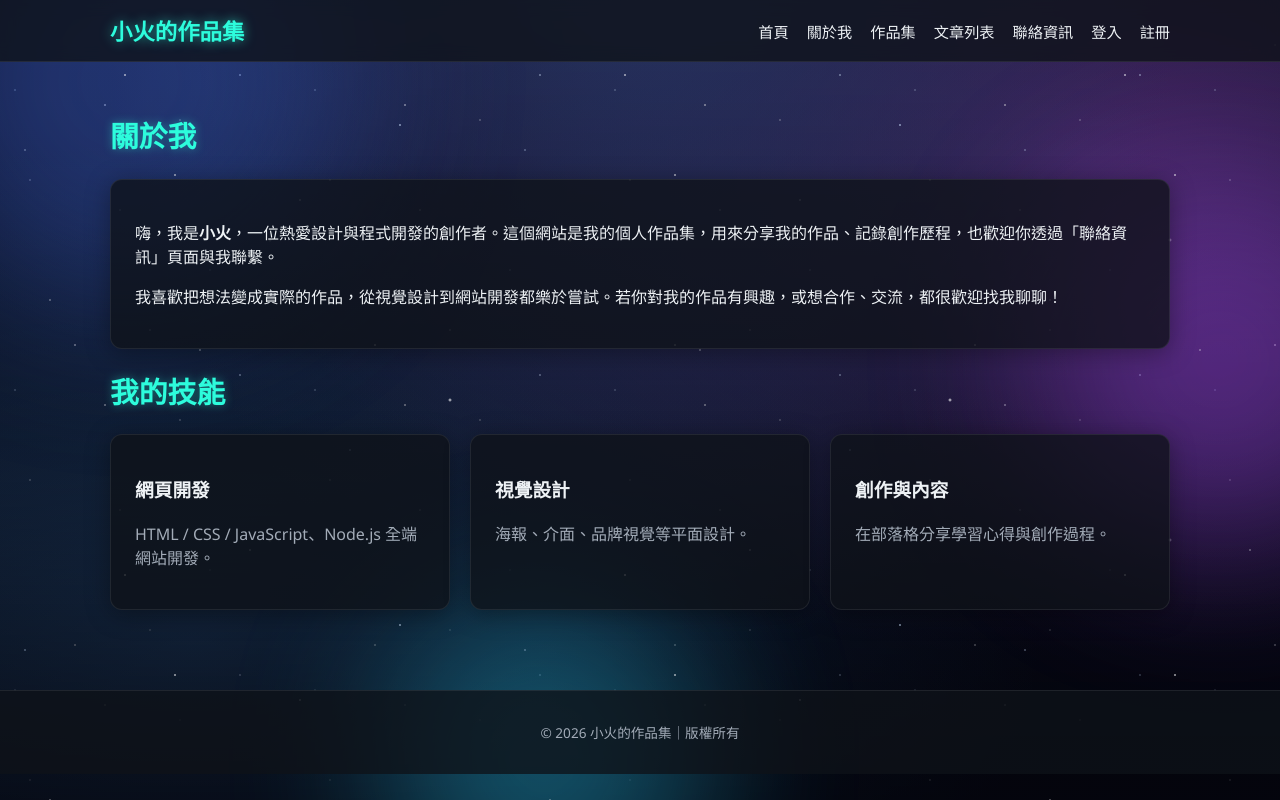
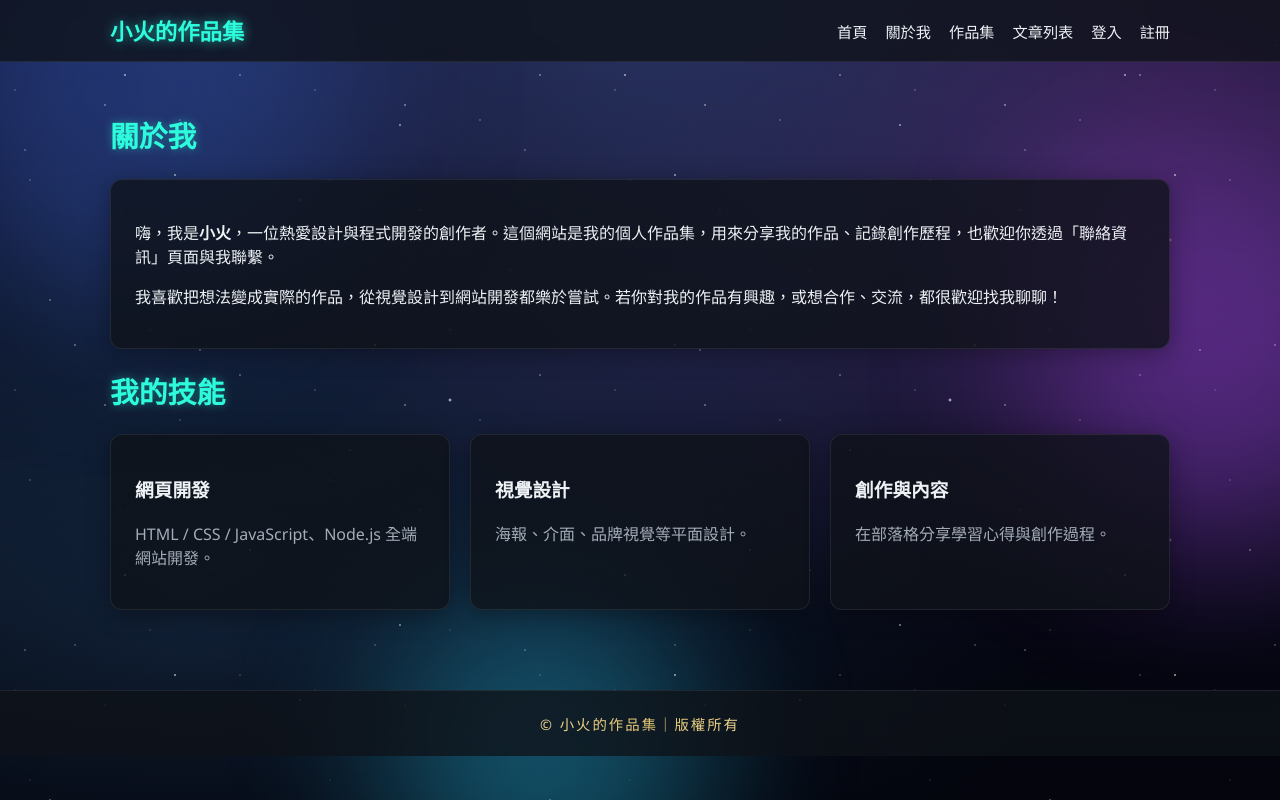
Before and after one commit to cooldragonboat/genai_FP, a Node project: template views/about.ejs in a window 1280 px wide. Run offline with Node 20 templates, Linux system fonts and the light colour scheme; the template is opened without the code that fills it, so the values that code supplies are empty; some libraries are stand-ins or nearby versions.

Commit message:
頁尾改為香檳金漸層字並移除年份，導覽列移除聯絡資訊（保留登入/註冊）
Co-Authored-By: Claude Opus 4.8 <noreply@anthropic.com>
Claude-Session: https://claude.ai/code/session_01Lxwi4GyyrmtLQJzSzfjpnB

```diff
--- a/public/css/style.css
+++ b/public/css/style.css
@@ -154,9 +154,17 @@ body {
   background: var(--panel);
   border-top: 1px solid rgba(255, 255, 255, 0.08);
   text-align: center;
-  padding: 18px 0;
-  color: var(--muted);
-  font-size: 0.85rem;
+  padding: 22px 0;
+  font-size: 0.9rem;
+}
+.site-footer p {
+  margin: 0;
+  font-weight: 500;
+  letter-spacing: 2px;
+  background: linear-gradient(90deg, #c9a227, #f6e7b2, #e8c977, #f6e7b2, #c9a227);
+  -webkit-background-clip: text;
+  background-clip: text;
+  color: transparent;
 }
 
 /* ---------- 通用元件 ---------- */
--- a/views/partials/footer.ejs
+++ b/views/partials/footer.ejs
@@ -2,7 +2,7 @@
 
   <footer class="site-footer">
     <div class="container">
-      <p>&copy; <%= new Date().getFullYear() %> 小火的作品集｜版權所有</p>
+      <p>&copy; 小火的作品集｜版權所有</p>
     </div>
   </footer>
 
--- a/views/partials/header.ejs
+++ b/views/partials/header.ejs
@@ -23,7 +23,6 @@
         <a href="/about">關於我</a>
         <a href="/portfolio">作品集</a>
         <a href="/articles">文章列表</a>
-        <a href="/contact">聯絡資訊</a>
         <% if (currentUser) { %>
           <% if (currentUser.role === 'admin') { %>
             <a href="/admin">後台管理</a>
```
